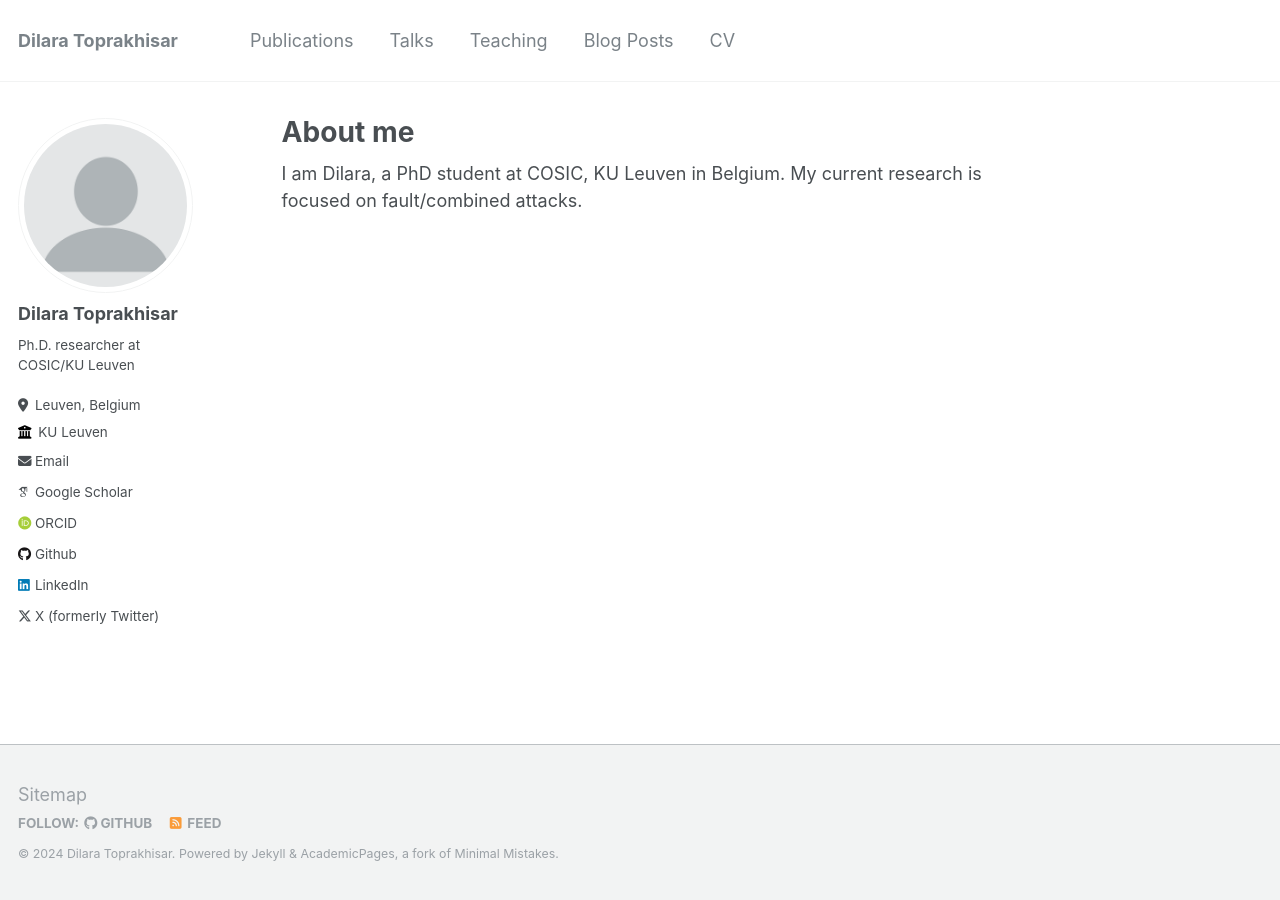
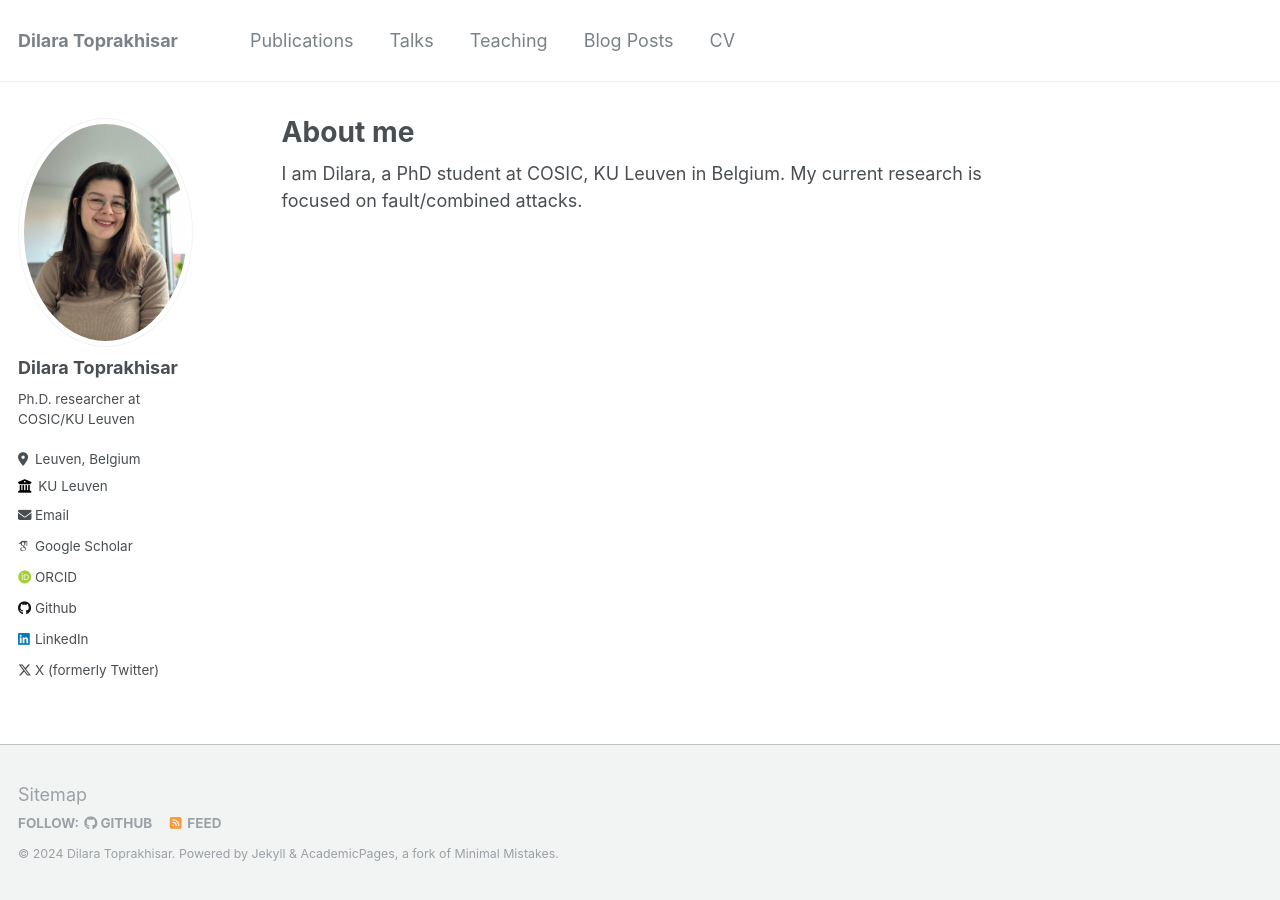
Before and after one commit to dilaratoprakhisar/dilaratoprakhisar.github.io, a Jekyll site: the page built from _pages/about.md, in a window 1280 px wide. Built offline with Jekyll 4.4.1, drawn with Linux system fonts in a browser that asks for light colours; some web fonts are replaced.

Commit message:
Update _config.yml
Signed-off-by: dilaratoprakhisar <114151637+dilaratoprakhisar@users.noreply.github.com>

```diff
--- a/_config.yml
+++ b/_config.yml
@@ -21,7 +21,7 @@ repository               : "academicpages/academicpages.github.io"
 #               Additional customization can be done by editing /_includes/author-profile.html
 author:
   # Biographic information
-  avatar           : "profile.png"
+  avatar           : "Dilara_Toprakhisar.jpg"
   name             : "Dilara Toprakhisar"
   pronouns         : # example:
   bio              : "Ph.D. researcher at COSIC/KU Leuven"
```
